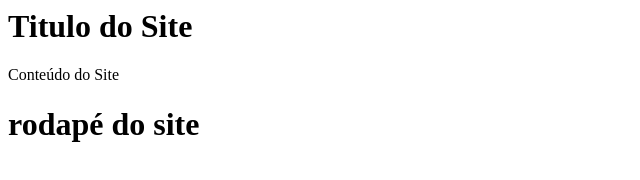
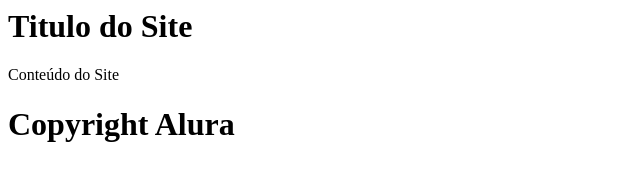
Before and after one commit to rsilva05/curso-git, a plain HTML site: page index.html in a window 1280 px wide. Shown: the whole page, without its empty margins (0-640 px from the left). Drawn offline with Linux system fonts and the light colour scheme.

Commit message:
RICARDO: mensagem de copyright

```diff
--- a/index.html
+++ b/index.html
@@ -10,7 +10,7 @@
 			Conteúdo do Site
 		</div>
 		<h1>
-			rodapé do site
+			Copyright Alura
 		</h1>
 	</body>
 </html>
```
